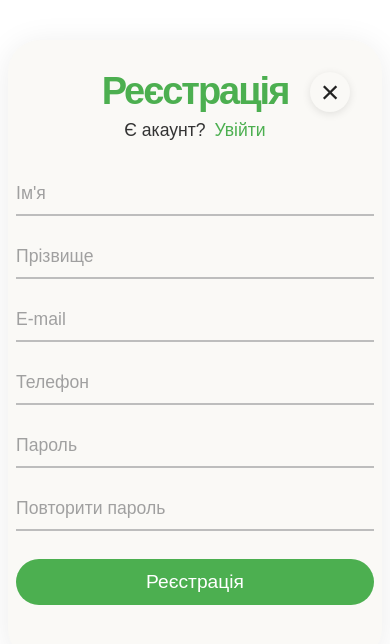
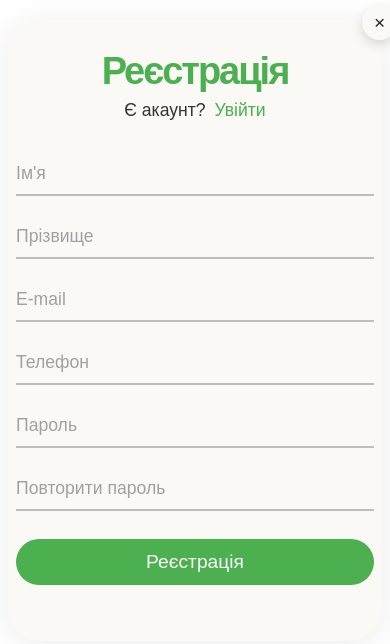
Before and after one commit to KP-31-Pshenychka-Mykhailo/EaseBodyFoodSite, a plain HTML site: page partials/register.html in a window 390 px wide. Drawn offline with Linux system fonts and the light colour scheme; files that its build step writes are made by us from their sources; files whose address does not match are found by name.

Commit message:
final fix modal log and register

```diff
--- a/assets/css/static/auth.css
+++ b/assets/css/static/auth.css
@@ -12,9 +12,9 @@
 
 .auth-modal__close {
   position: absolute;
-  top: 32px;
-  right: 32px;
-  font-size: 2rem;
+  top: -20px;
+  right: -20px;
+  font-size: 1.5rem;
   color: #222;
   background: #faf9f6;
   border: none;
@@ -27,7 +27,7 @@
   display: flex;
   align-items: center;
   justify-content: center;
-  box-shadow: 0 2px 8px rgba(0,0,0,0.1);
+  box-shadow: 0 4px 12px rgba(0,0,0,0.15);
   transition: all 0.2s ease;
 }
 
@@ -117,9 +117,18 @@
   .auth-modal {
     padding: 32px 8px 24px 8px;
     border-radius: 32px;
+    margin: 20px auto;
   }
 
   .auth-modal__title {
     font-size: 38px;
   }
+
+  .auth-modal__close {
+    top: -15px;
+    right: -15px;
+    width: 35px;
+    height: 35px;
+    font-size: 1.2rem;
+  }
 }
--- a/partials/register.html
+++ b/partials/register.html
@@ -1,4 +1,4 @@
-<link rel="stylesheet" href="../EasyBodyFoodSite/assets/css/static/auth.css">
+<link rel="stylesheet" href="../assets/css/static/auth.css">
 <div class="auth-modal">
   <button class="auth-modal__close">&times;</button>
   <div class="auth-modal__title">Реєстрація</div>
```
